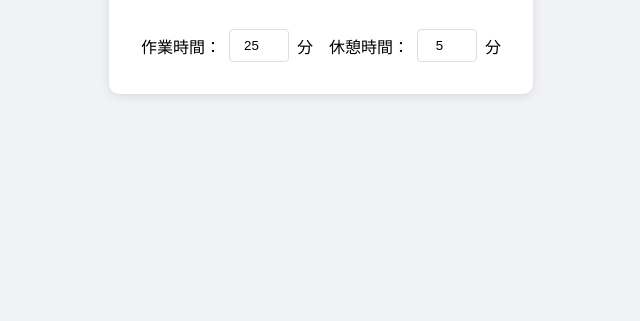
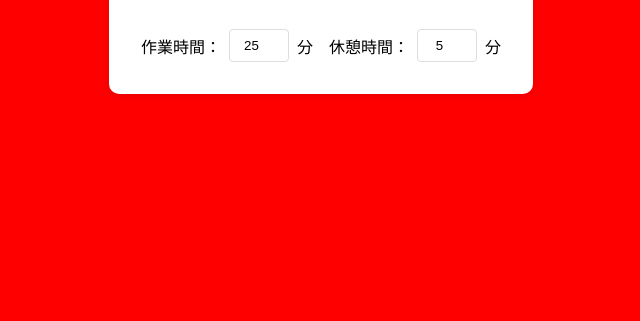
Before and after one commit to sumin3150/promodorotaimer2, a website: page index.html in a window 1280 px wide. Shown: the part 479-800 px from the top of the page, without its empty margins (319-959 px from the left). Drawn offline with Linux system fonts and the light colour scheme.

Commit message:
Update background color to red

```diff
--- a/styles.css
+++ b/styles.css
@@ -6,7 +6,7 @@
 
 body {
     font-family: 'Arial', sans-serif;
-    background-color: #f0f2f5;
+    background-color: #ff0000;
     display: flex;
     justify-content: center;
     align-items: center;
```
